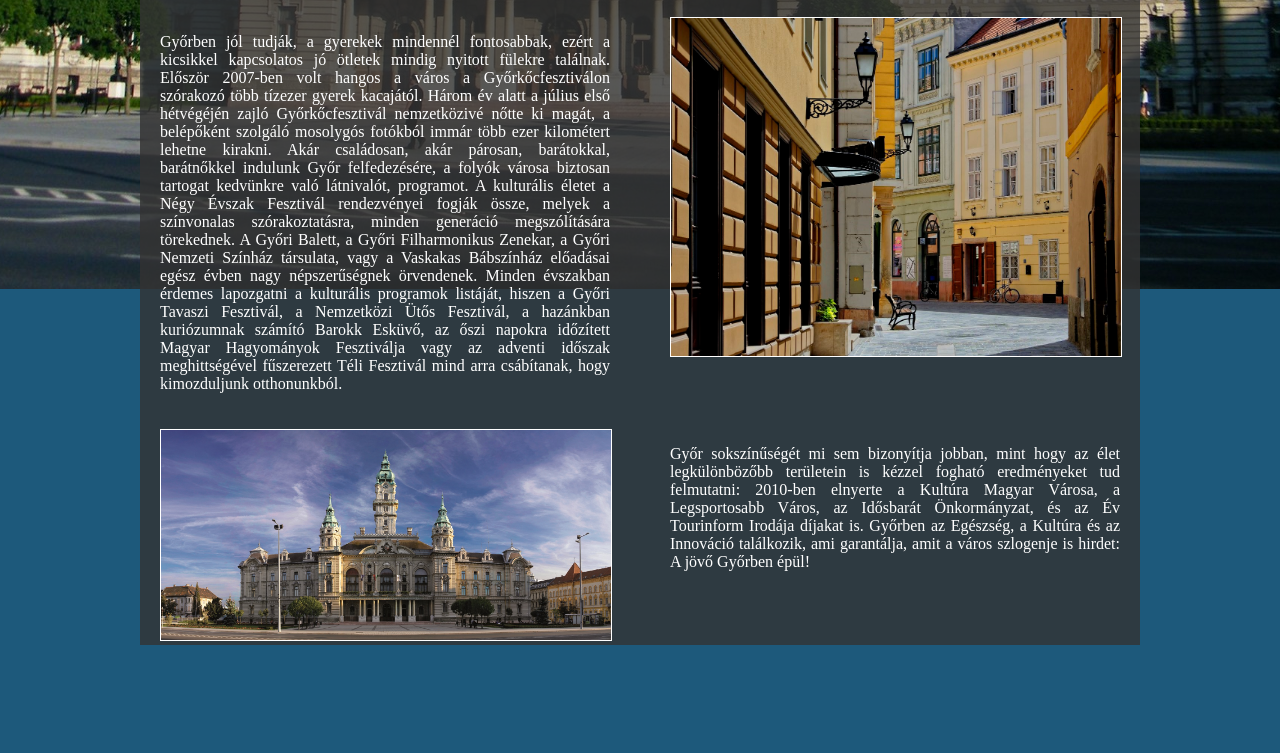
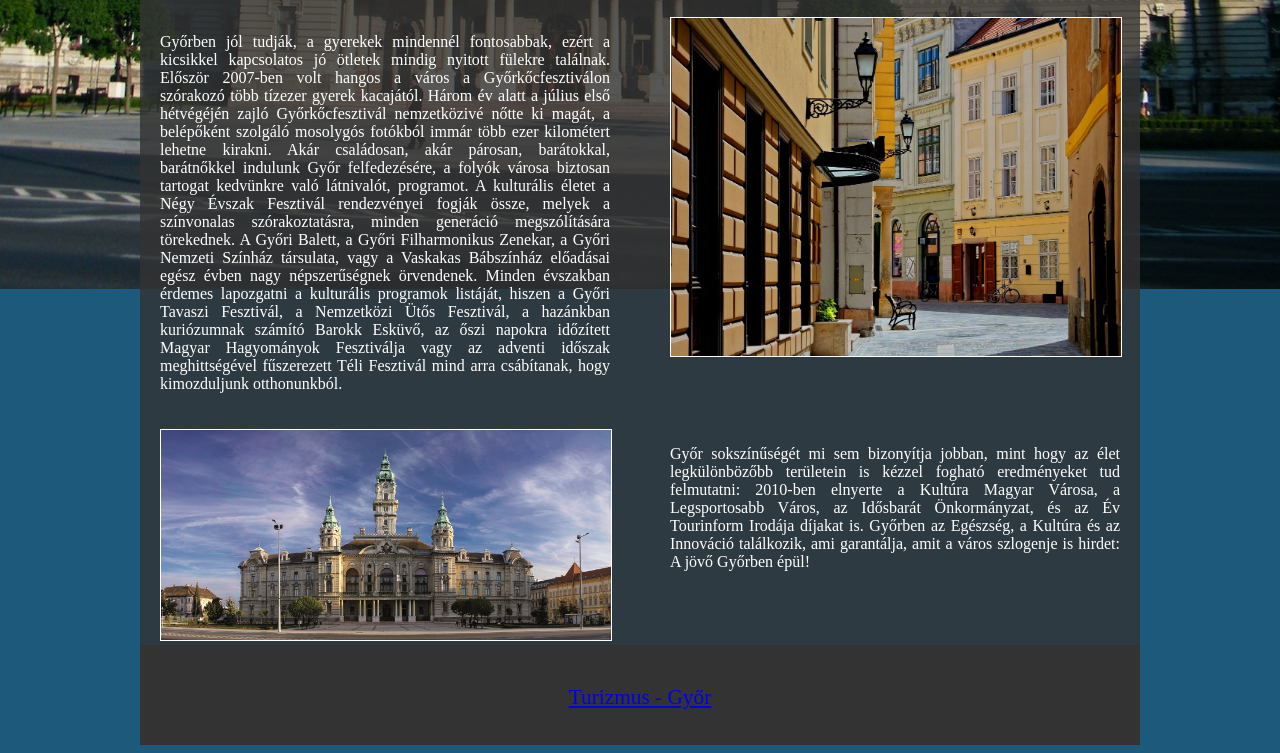
Before and after one commit to csetezsofi/Gyor, a plain HTML site: page index.html in a window 1280 px wide. Shown: the part 770-1523 px from the top of the page. Before the commit the page ends 1415 px from the top, so only its background shows below. Drawn offline with Linux system fonts and the light colour scheme.

Commit message:
10.feladat

```diff
--- a/gyor.css
+++ b/gyor.css
@@ -62,7 +62,7 @@ li a:hover {
         width: 450px;
         float: right;
 }
-
+/*10. feladat meg volt oldva*/
 #lablec {
         background-color: #333;
         width: 1000px;
@@ -70,7 +70,6 @@ li a:hover {
         margin: auto;
         height: 60px;
         padding-top: 40px;
-
         clear: both;
 }
 
--- a/index.html
+++ b/index.html
@@ -54,5 +54,8 @@
             </div>
         </div>
     </div>
+    <div id="lablec">
+        <a href="http://turizmus.gyor.hu/">Turizmus - Győr</a>
+    </div>
 </body>
 </html>
```
